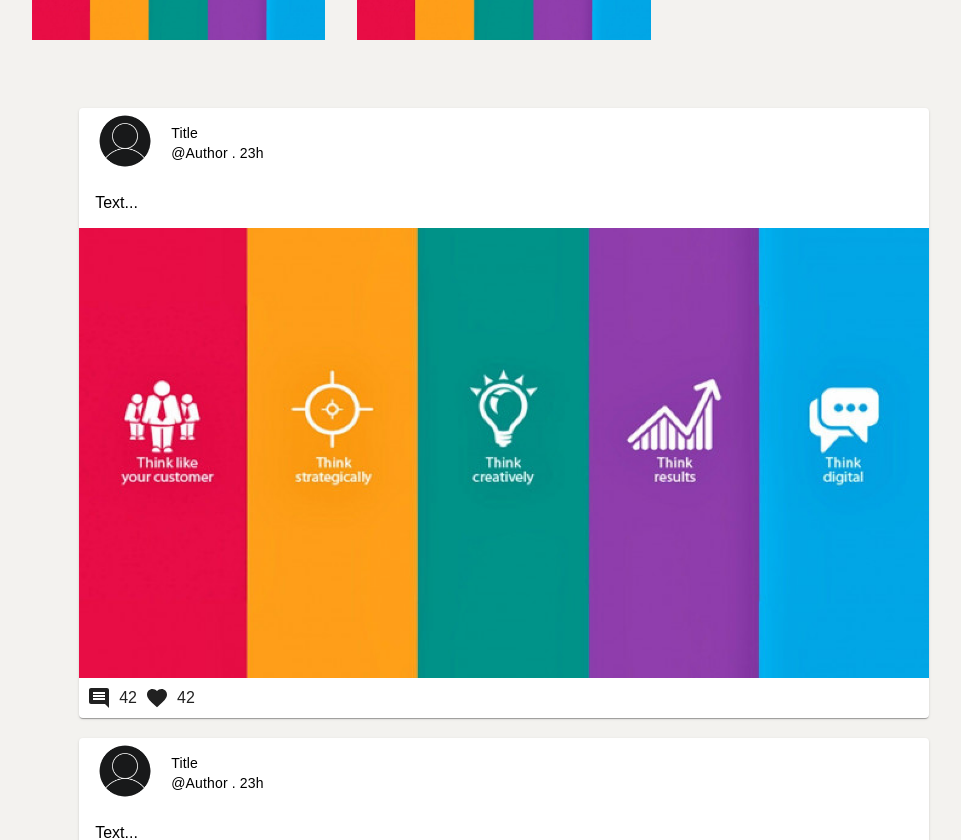
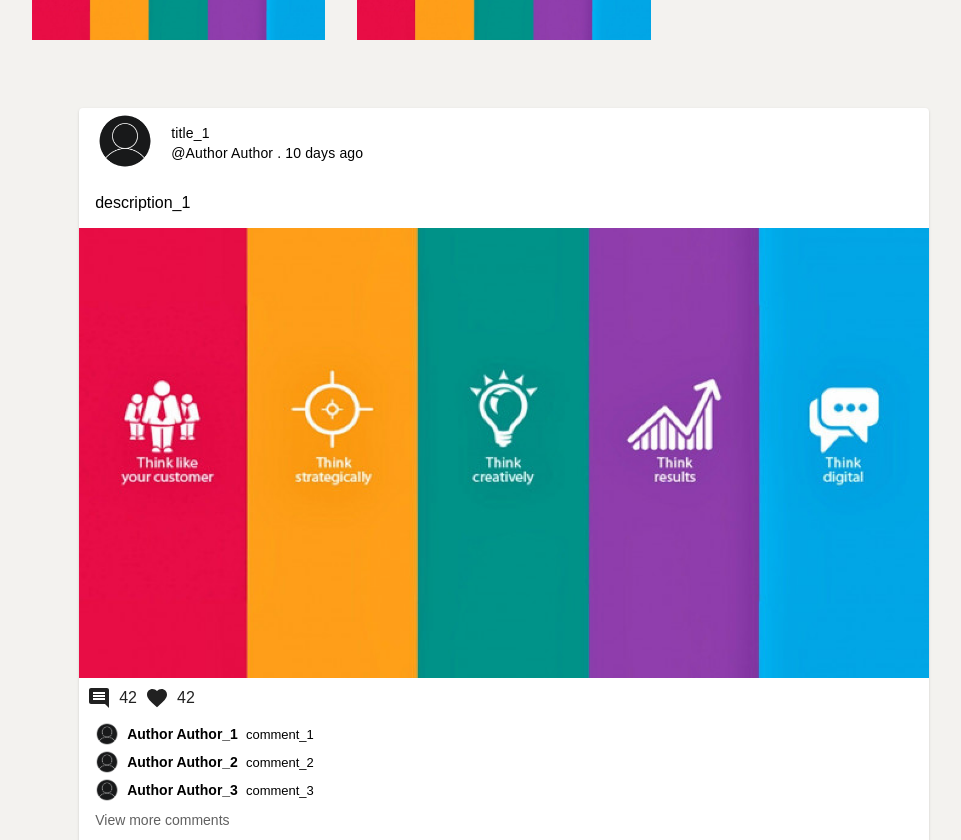
Before and after one commit to GulshirinBerdiyeva/front-prod-prom-strategy-web-app, a React (Create React App) app: page / in a window 1280 px wide. Shown: the part 1960-2800 px from the top of the page, without its empty margins (136-1097 px from the left). Built offline with nearby package versions, Linux system fonts and the light colour scheme.

Commit message:
add: Comments and AddComment components

```diff
--- a/package.json
+++ b/package.json
@@ -8,6 +8,7 @@
     "@testing-library/jest-dom": "^5.16.5",
     "@testing-library/react": "^13.4.0",
     "@testing-library/user-event": "^13.5.0",
+    "date-fns": "^2.29.3",
     "mdb-react-ui-kit": "^5.0.0",
     "moment": "^2.29.4",
     "react": "^18.2.0",
--- a/src/App.js
+++ b/src/App.js
@@ -4,8 +4,10 @@ import {Header, SearchBar, PostList, Footer, Profile, SignUp} from "./components
 
 import './data'
 import './profileData'
+import './commentsData'
 
 function App() {
+    console.log(new Date());
     return (
         <div className="wrapper">
             <SignUp/>
--- /dev/null
+++ b/src/commentsData.js
@@ -0,0 +1,40 @@
+window.commentsData = {
+    comments: [
+        {
+            "author": "Author Author_1",
+            "message": "comment_1",
+            "date": "2022-12-11T08:41:43.951Z",
+            "id": "137c8c9a82ef0b5473138da9"
+        },
+        {
+            "author": "Author Author_2",
+            "message": "comment_2",
+            "date": "2022-12-11T08:41:43.951Z",
+            "id": "237c8c9a82ef0b5473138da9"
+        },
+        {
+            "author": "Author Author_3",
+            "message": "comment_3",
+            "date": "2022-12-11T08:41:43.951Z",
+            "id": "337c8c9a82ef0b5473138da9"
+        },
+        {
+            "author": "Author Author_4",
+            "message": "comment_4",
+            "date": "2022-12-11T08:41:43.951Z",
+            "id": "437c8c9a82ef0b5473138da9"
+        },
+        {
+            "author": "Author Author_5",
+            "message": "comment_5",
+            "date": "2022-11-22T08:41:43.951Z",
+            "id": "537c8c9a82ef0b5473138da9"
+        },
+        {
+            "author": "Author Author_6",
+            "message": "comment_6",
+            "date": "2022-11-22T08:41:43.951Z",
+            "id": "637c8c9a82ef0b5473138da9"
+        }
+    ]
+}
--- a/src/components/index.js
+++ b/src/components/index.js
@@ -4,5 +4,7 @@ export {default as SearchBar} from "./SearchBar";
 export {default as Profile} from "./profile/Profile";
 export {default as Post} from "./posts/Post";
 export {default as PostList} from "./posts/PostList";
+export {default as Comments} from "./posts/Comments";
+export {default as AddComment} from "./posts/AddComment";
 export {default as Loader} from "./Loader";
 export {default as Footer} from "./Footer";
--- /dev/null
+++ b/src/components/posts/AddComment.jsx
@@ -0,0 +1,30 @@
+import React, {useState} from "react";
+
+function AddComment() {
+    const [comment, setComment] = useState('');
+
+    return (
+        <div className="add-comment">
+            <form className="form-wrapper">
+                <input
+                    aria-label="Add a comment"
+                    autoComplete="off"
+                    type="text"
+                    name="add-comment"
+                    placeholder="Add a comment..."
+                    value={comment}
+                    onChange={({target}) => setComment(target.value)}
+                />
+                <button
+                    className={`${!comment && 'opacity-25'}`}
+                    type="button"
+                    disabled={comment.length < 1}
+                >
+                    Post
+                </button>
+            </form>
+        </div>
+    );
+}
+
+export default AddComment;
--- /dev/null
+++ b/src/components/posts/Comments.jsx
@@ -0,0 +1,46 @@
+import React, {useState} from "react";
+import AddComment from "./AddComment";
+
+import avatar from "../../assets/images/avatar.png";
+
+function Comments() {
+    const commentsData = window.commentsData.comments;
+
+    const [comments, setComments] = useState(commentsData);
+    const [commentsSlice, setCommentsSlice] = useState(3);
+
+    const showNextComments = () => {
+        setCommentsSlice(commentsSlice + 3);
+    };
+
+    return (
+        <>
+            <div className="comments">
+                {comments.slice(0, commentsSlice).map(
+                    (comment) => (
+                        <div className="inline-comment" key={comment.id}>
+                            <img src={avatar} alt="Avatar img"/>
+                            <span className="span-bold">{comment.author}</span>
+                            <span>{comment.message}</span>
+                        </div>
+                    ))}
+                {comments.length >= 3 && commentsSlice < comments.length && (
+                    <button
+                        type="button"
+                        onClick={showNextComments}
+                        onKeyDown={(event) => {
+                            if (event.key === 'Enter') {
+                                showNextComments();
+                            }
+                        }}
+                    >
+                        View more comments
+                    </button>
+                )}
+            </div>
+            <AddComment/>
+        </>
+    );
+}
+
+export default Comments;
--- a/src/components/posts/Post.jsx
+++ b/src/components/posts/Post.jsx
@@ -9,23 +9,26 @@ import {
 import {Comment, Favorite} from "@material-ui/icons";
 
 import avatar from "../../assets/images/avatar.png";
-import post from "../../assets/images/post.png";
+import postImage from "../../assets/images/post.png";
+import Comments from "./Comments";
+import {formatDistance} from "date-fns";
 
-function Post() {
+function Post({post}) {
     return (
         <div className="post">
             <div className="container">
                 <Card className="animated fadeInUp">
                     <CardHeader className="post-header"
-                                title={<span>Title</span>}
-                                subheader={<span>@Author&nbsp;.&nbsp;23h</span>}
+                                title={<span>{post.title}</span>}
+                                subheader={
+                                    <span>@{post.author}&nbsp;.&nbsp;{formatDistance(new Date(post.date), new Date())} ago</span>}
                                 avatar={<img src={avatar} alt="Avatar img"/>}
                     />
                     <CardContent className="post-subheader">
-                        <span>Text...</span>
+                        <span>{post.description}</span>
                     </CardContent>
                     <CardMedia className="post-body">
-                        <img width="100%" height="100%" src={post} alt="SignIn"/>
+                        <img width="100%" height="100%" src={postImage} alt="SignIn"/>
                     </CardMedia>
                     <CardActions>
                         <Comment/>
@@ -33,6 +36,7 @@ function Post() {
                         <Favorite/>
                         <label>42</label>
                     </CardActions>
+                    <Comments/>
                 </Card>
             </div>
         </div>
--- a/src/data.js
+++ b/src/data.js
@@ -1,54 +1,39 @@
 window.data = {
     posts: [
         {
-            "_id": "637c8c9a82ef0b5473138da9",
-            "description": "description",
-            "photoFileName": [],
-            "date": "2022-11-22T08:41:43.951Z",
-            "userId": "637c8c0082ef0b5473138d98",
-            "subjectId": "637c8c6482ef0b5473138da4",
-            "id": "637c8c9a82ef0b5473138da9",
-            "__v": 0
+            "id": "637c8c9a82ef0b5473138da2",
+            "title": "title_1",
+            "description": "description_1",
+            "author": "Author Author",
+            "date": "2022-12-01T08:41:43.951Z",
         },
         {
-            "_id": "637c8ca182ef0b5473138dad",
-            "description": "description",
-            "photoFileName": [],
-            "date": "2022-11-22T08:41:43.951Z",
-            "userId": "637c8c0082ef0b5473138d98",
-            "subjectId": "637c8c6482ef0b5473138da4",
-            "id": "637c8ca182ef0b5473138dad",
-            "__v": 0
+            "id": "637c8c9a82ef0b5473138da3",
+            "title": "title_2",
+            "description": "description_2",
+            "author": "Author Author",
+            "date": "2022-12-02T08:41:43"
         },
         {
-            "_id": "637c8caf82ef0b5473138db1",
-            "description": "description",
-            "photoFileName": [],
-            "date": "2022-11-22T08:41:43.951Z",
-            "userId": "637c8c0082ef0b5473138d98",
-            "subjectId": "637c8c6482ef0b5473138da4",
-            "id": "637c8caf82ef0b5473138db1",
-            "__v": 0
+            "id": "637c8c9a82ef0b5473138da4",
+            "title": "title_3",
+            "description": "description_3",
+            "author": "Author Author",
+            "date": "2022-12-03T08:41:43"
         },
         {
-            "_id": "637c8cbb82ef0b5473138db5",
-            "description": "description",
-            "photoFileName": [],
-            "date": "2022-11-22T08:41:43.951Z",
-            "userId": "637c8c0082ef0b5473138d98",
-            "subjectId": "637c8c6482ef0b5473138da4",
-            "id": "637c8cbb82ef0b5473138db5",
-            "__v": 0
+            "id": "637c8c9a82ef0b5473138da5",
+            "title": "title_4",
+            "description": "description_4",
+            "author": "Author Author",
+            "date": "2022-12-10T08:41:43"
         },
         {
-            "_id": "637c8cc782ef0b5473138db9",
-            "description": "description",
-            "photoFileName": [],
-            "date": "2022-11-22T08:41:43.951Z",
-            "userId": "637c8c0082ef0b5473138d98",
-            "subjectId": "637c8c6482ef0b5473138da4",
-            "id": "637c8cc782ef0b5473138db9",
-            "__v": 0
+            "id": "637c8c9a82ef0b5473138da6",
+            "title": "title_5",
+            "description": "description_5",
+            "author": "Author Author",
+            "date": "2022-12-11T08:41:43"
         }
     ]
 }
--- a/src/scss/components/_all.scss
+++ b/src/scss/components/_all.scss
@@ -4,4 +4,6 @@
 @import "./profile/header";
 @import "./profile/posts";
 @import "./posts/post";
+@import "./posts/comments";
+@import "./posts/add-comment";
 @import "./footer";
--- /dev/null
+++ b/src/scss/components/posts/_add-comment.scss
@@ -0,0 +1,37 @@
+@import "../../variables";
+
+.add-comment {
+  .form-wrapper {
+    display: flex;
+    justify-content: space-between;
+    padding-left: 0px;
+    padding-right: 1.25rem;
+  }
+
+  .form-wrapper input {
+    font-size: 1rem;
+    line-height: 1.25rem;
+    --tw-text-opacity: 1;
+    color: rgba(97, 97, 97, var(--tw-text-opacity));
+    width: 100%;
+    margin-right: 0.75rem;
+    padding: 1.25rem 1rem;
+    border: none;
+    border-top: groove;
+  }
+
+  .form-wrapper button {
+    font-size: 1rem;
+    line-height: 1.25rem;
+    font-weight: 700;
+    --tw-text-opacity: 1;
+    color: #046380;
+    border: none;
+    background-color: white;
+    cursor: pointer;
+  }
+
+  .opacity-25 {
+    opacity: 0.25;
+  }
+}
--- /dev/null
+++ b/src/scss/components/posts/_comments.scss
@@ -0,0 +1,38 @@
+@import "../../variables";
+
+.comments {
+  padding: 0.25rem 1rem 1rem;
+
+  .inline-comment {
+    margin-bottom: 0.25rem;
+  }
+
+  img {
+    width: 24px;
+    vertical-align: middle;
+  }
+
+  .span-bold {
+    margin-right: 0.5rem;
+    font-size: 14px;
+    font-weight: bold;
+    margin-left: 0.5rem;
+  }
+
+  span {
+    font-size: 13px;
+    vertical-align: middle;
+  }
+
+  button {
+    font-size: 0.875rem;
+    line-height: 1.25rem;
+    --tw-text-opacity: 1;
+    color: rgba(97, 97, 97, var(--tw-text-opacity));
+    margin-bottom: 0.25rem;
+    margin-top: 0.25rem;
+    cursor: pointer;
+    border: none;
+    background-color: white;
+  }
+}
```
Also changed, not shown: 1 other file (tests, documents, lock files or other folders).
